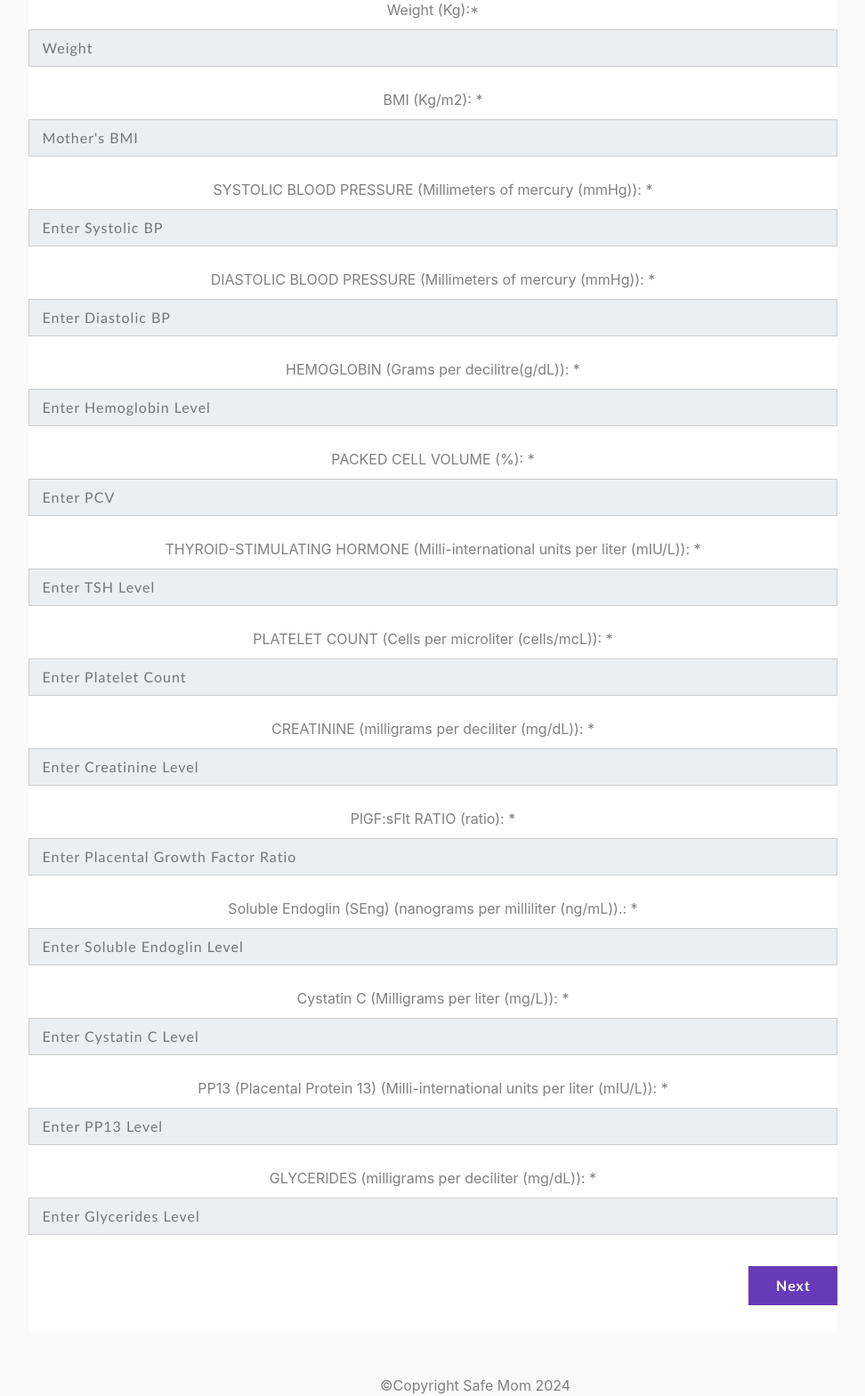
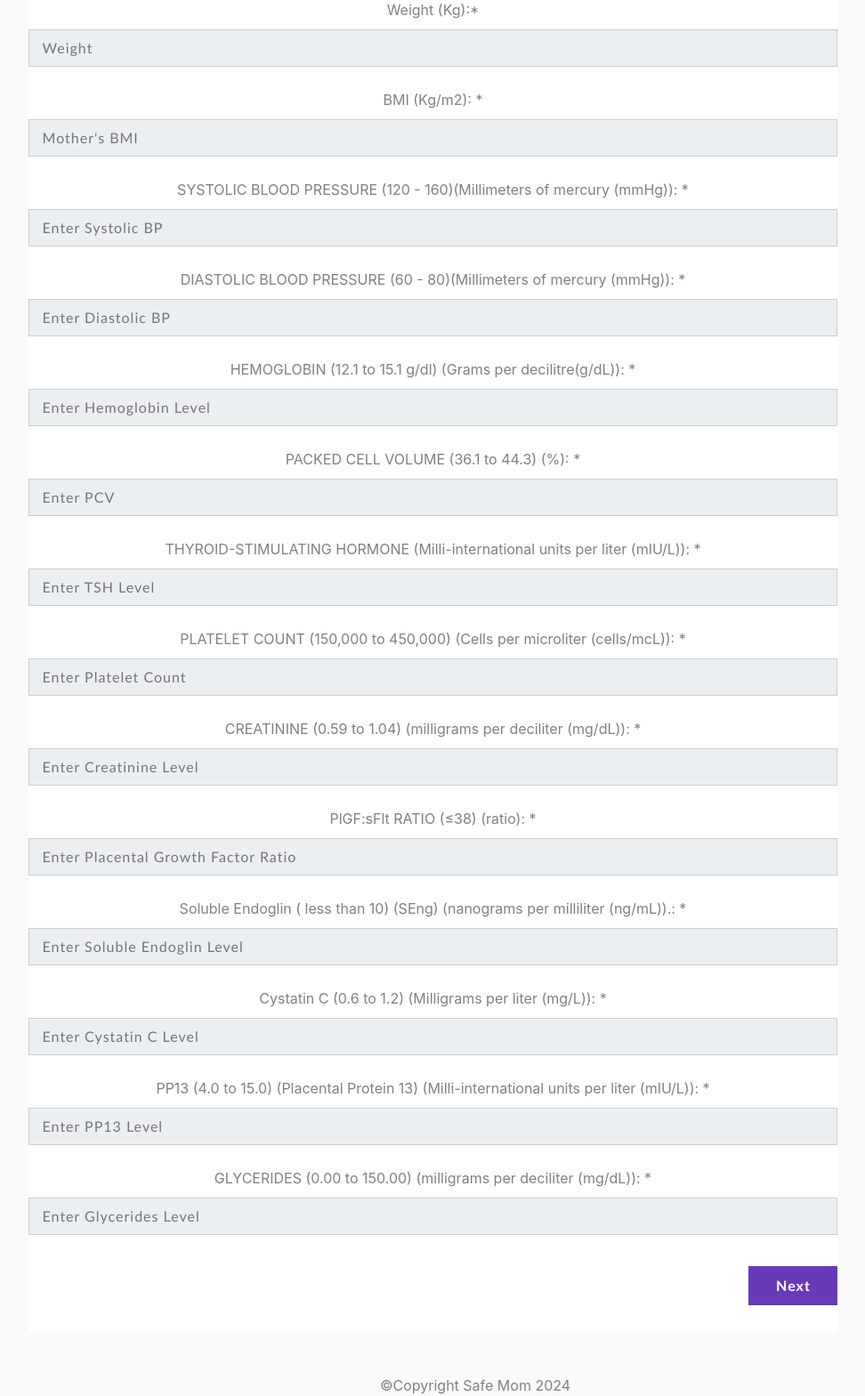
Before and after one commit to SebbieMzingKe/Safe-Mom, a Flask app: page / in a window 1280 px wide. Shown: the part 740-2309 px from the top of the page at 89% size, without its empty margins (106-1078 px from the left). Run offline with Flask 3, Linux system fonts and the light colour scheme; the visitor is signed in with stand-in values (Sample User, id 1); some libraries are stand-ins or nearby versions.

Commit message:
Update(core): resolve route isuues; /home to /

```diff
--- a/templates/home.html
+++ b/templates/home.html
@@ -76,40 +76,40 @@
                                 <input type="number" name="weight" step="0.01" placeholder="Weight" />
                                 <label class="fieldlabels">BMI (Kg/m2): *</label>
                                 <input type="number" name="bmi" placeholder="Mother's BMI" />
-                                <label class="fieldlabels">SYSTOLIC BLOOD PRESSURE (Millimeters of mercury (mmHg)): *</label>
+                                <label class="fieldlabels">SYSTOLIC BLOOD PRESSURE (120 - 160)(Millimeters of mercury (mmHg)): *</label>
                                 <input type="number" name="sysbp" placeholder="Enter Systolic BP" required />
 
-                                <label class="fieldlabels">DIASTOLIC BLOOD PRESSURE (Millimeters of mercury (mmHg)): *</label>
+                                <label class="fieldlabels">DIASTOLIC BLOOD PRESSURE (60 - 80)(Millimeters of mercury (mmHg)): *</label>
                                 <input type="number" name="diabp" placeholder="Enter Diastolic BP" required />
 
-                                <label class="fieldlabels">HEMOGLOBIN (Grams per decilitre(g/dL)): *</label>
+                                <label class="fieldlabels">HEMOGLOBIN (12.1 to 15.1 g/dl) (Grams per decilitre(g/dL)): *</label>
                                 <input type="number" step="0.01" name="hb" placeholder="Enter Hemoglobin Level" required />
 
-                                <label class="fieldlabels">PACKED CELL VOLUME (%): *</label>
+                                <label class="fieldlabels">PACKED CELL VOLUME (36.1 to 44.3) (%): *</label>
                                 <input type="number" step="0.01" name="pcv" placeholder="Enter PCV" required />
 
-                                <label class="fieldlabels">THYROID-STIMULATING HORMONE (Milli-international units per liter (mIU/L)): *</label>
+                                <label class="fieldlabels">THYROID-STIMULATING HORMONE  (Milli-international units per liter (mIU/L)): *</label>
                                 <input type="number" step="0.01" name="tsh" placeholder="Enter TSH Level" required />
 
-                                <label class="fieldlabels">PLATELET COUNT (Cells per microliter (cells/mcL)): *</label>
+                                <label class="fieldlabels">PLATELET COUNT (150,000 to 450,000) (Cells per microliter (cells/mcL)): *</label>
                                 <input type="number" name="platelet" placeholder="Enter Platelet Count" required />
 
-                                <label class="fieldlabels">CREATININE (milligrams per deciliter (mg/dL)): *</label>
+                                <label class="fieldlabels">CREATININE (0.59 to 1.04) (milligrams per deciliter (mg/dL)): *</label>
                                 <input type="number" step="0.01" name="creatinine" placeholder="Enter Creatinine Level" required />
 
-                                <label class="fieldlabels">PlGF:sFlt RATIO (ratio): *</label>
+                                <label class="fieldlabels">PlGF:sFlt RATIO (≤38) (ratio): *</label>
                                 <input type="number" step="0.01" name="plgf:sflt" placeholder="Enter Placental Growth Factor Ratio" required />
 
-                                <label class="fieldlabels">Soluble Endoglin (SEng) (nanograms per milliliter (ng/mL)).: *</label>
+                                <label class="fieldlabels">Soluble Endoglin ( less than 10) (SEng) (nanograms per milliliter (ng/mL)).: *</label>
                                 <input type="number" step="0.01" name="SEng" placeholder="Enter Soluble Endoglin Level" required />
 
-                                <label class="fieldlabels">Cystatin C (Milligrams per liter (mg/L)): *</label>
+                                <label class="fieldlabels">Cystatin C (0.6 to 1.2) (Milligrams per liter (mg/L)): *</label>
                                 <input type="number" step="0.01" name="cysC" placeholder="Enter Cystatin C Level" required />
 
-                                <label class="fieldlabels">PP13 (Placental Protein 13) (Milli-international units per liter (mIU/L)): *</label>
+                                <label class="fieldlabels">PP13 (4.0 to 15.0) (Placental Protein 13) (Milli-international units per liter (mIU/L)): *</label>
                                 <input type="number" step="0.01" name="pp_13" placeholder="Enter PP13 Level" required />
 
-                                <label class="fieldlabels">GLYCERIDES (milligrams per deciliter (mg/dL)): *</label>
+                                <label class="fieldlabels">GLYCERIDES (0.00 to 150.00) (milligrams per deciliter (mg/dL)): *</label>
                                 <input type="number" step="0.01" name="glycerides" placeholder="Enter Glycerides Level" required />
 
 
--- a/templates/layout.html
+++ b/templates/layout.html
@@ -24,7 +24,7 @@
             </button>
             <div class="collapse navbar-collapse" id="navbarToggle">
               <div class="navbar-nav mr-auto">
-                <a class="nav-item nav-link" href="/home">Home</a>
+                <a class="nav-item nav-link" href="/">Home</a>
                 <a class="nav-item nav-link" href="/about">About</a>
               </div>
               <!-- Navbar Right Side -->
```
